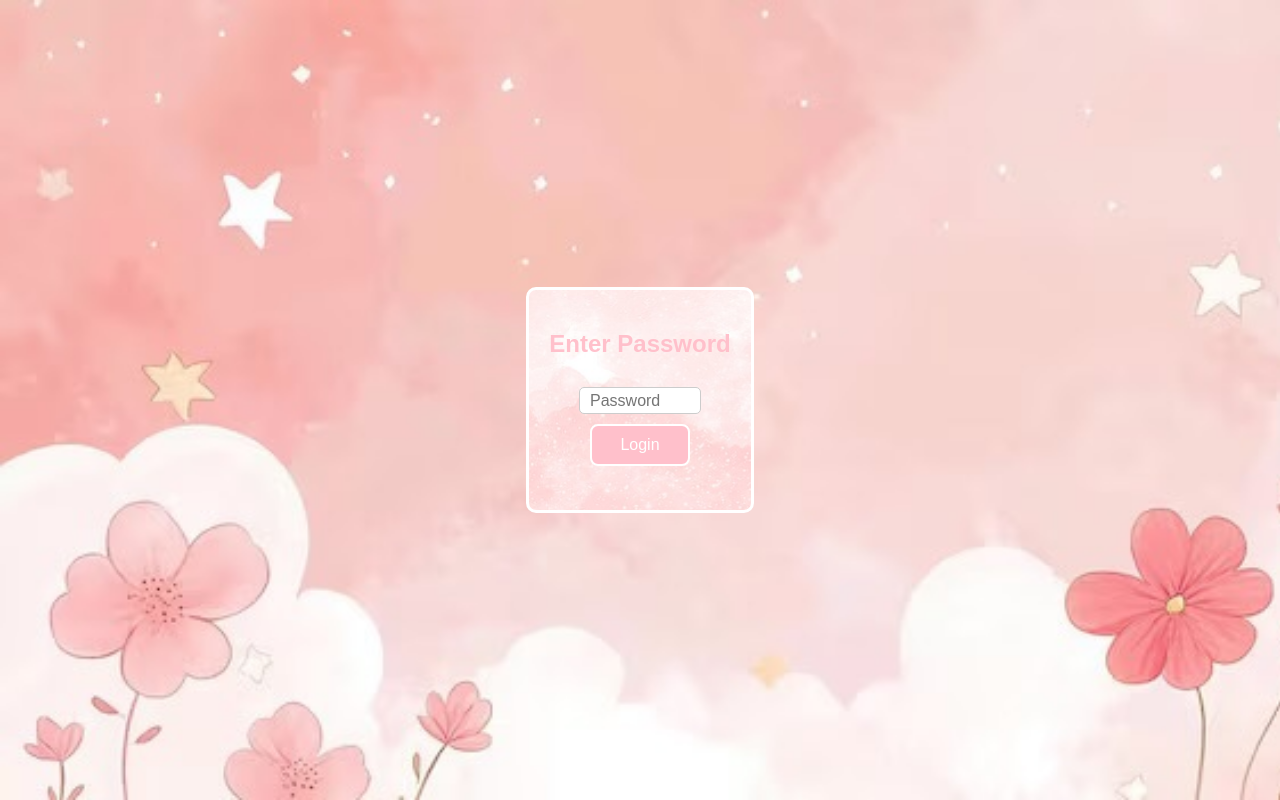
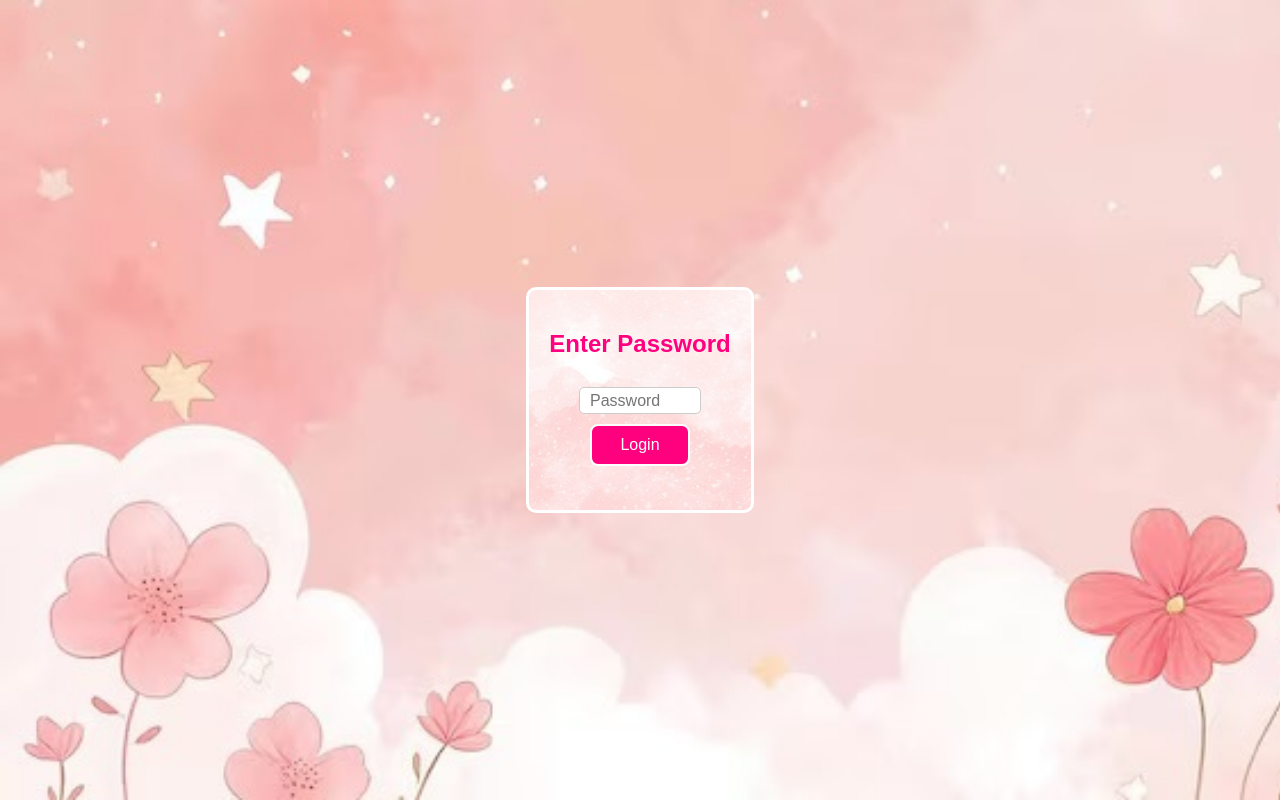
Before and after one commit to Ashkannvafa/Us, a plain HTML site: page index.html in a window 1280 px wide. Drawn offline with Linux system fonts and the light colour scheme.

Commit message:
Update index.html

```diff
--- a/index.html
+++ b/index.html
@@ -41,7 +41,7 @@
     button {
       padding: 10px 20px;
       font-size: 16px;
-      background-color: pink;
+      background-color: #FF007F;
       color: white;
       border: 2px solid white;
       border-radius: 8px;
@@ -63,7 +63,7 @@
 </head>
 <body>
   <div class="container">
-    <h2 style="color: pink;">Enter Password</h2>
+    <h2 style="color: #FF007F;">Enter Password</h2>
     <input type="password" id="password" placeholder="Password" style="height: 5px; width: 100px;">
     <button id="submit-button">Login</button>
     <p id="error-message" class="error"></p>
```
